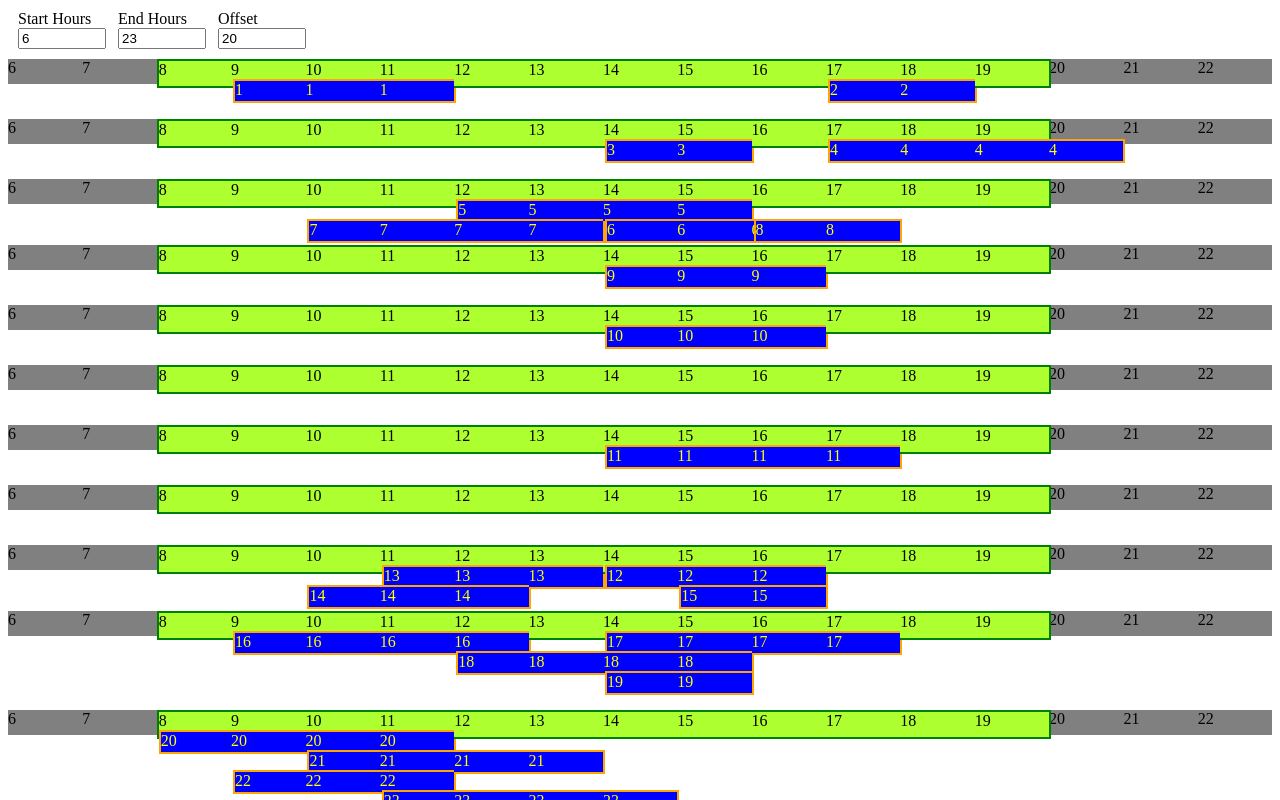
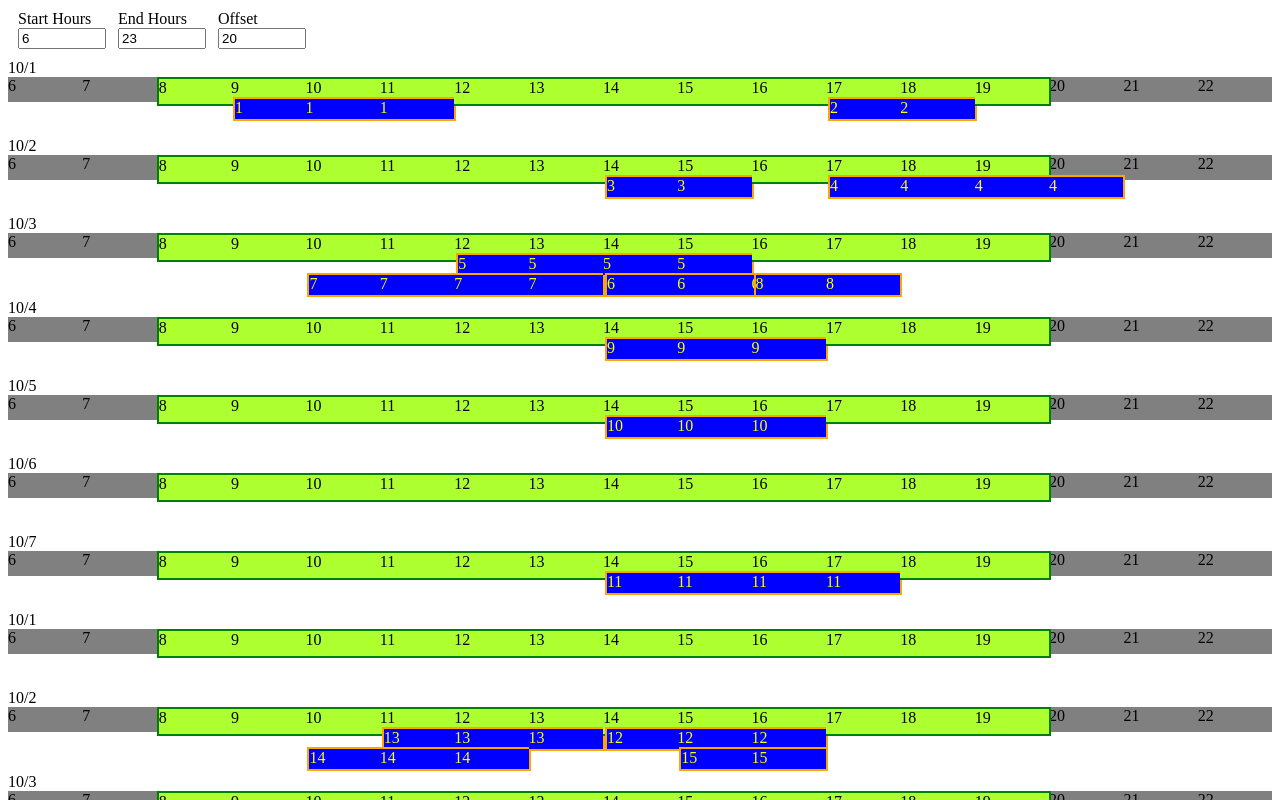
Before and after one commit to StevenUS/schedule, an Angular app: page / in a window 1280 px wide. Shown: the top 800 px of the page. Built offline with nearby package versions, Linux system fonts and the light colour scheme.

Commit message:
labeled days

```diff
--- a/src/app/day/day.component.html
+++ b/src/app/day/day.component.html
@@ -1,3 +1,6 @@
+<div>
+    <span>{{this.day.date.getMonth()+1}}/{{this.day.date.getDay()+1}}</span>
+</div>
 <div class="cal-day" [ngStyle]="{'height': getParentHeight() + 'px'}">
     <div *ngFor="let interval of intervals"
          class="interval"
--- a/src/app/day/day.component.ts
+++ b/src/app/day/day.component.ts
@@ -76,7 +76,7 @@ export class DayComponent implements OnInit, AfterViewInit, AfterViewChecked, Do
 
     ngAfterViewChecked() {
         if (this.performanceStart) {
-            console.log(`re-rendered in: ${performance.now() - this.performanceStart}ms`);
+            console.log(`${this.day.date.getMonth()+1}/${this.day.date.getDay()+1} re-rendered in: ${performance.now() - this.performanceStart}ms`);
         }
     }
 
```
